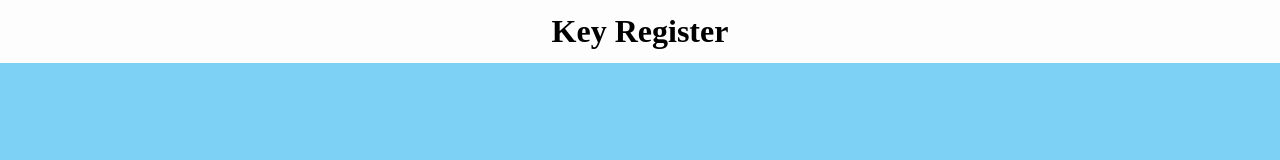
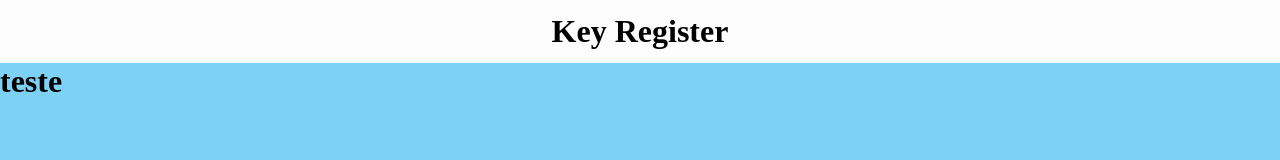
Before and after one commit to gustta11/KeyRegister2.0, a React (Vite) app: page /Components/Users/Admin/HomeAdmin in a window 1280 px wide. Shown: the top 160 px of the page. Built offline with nearby package versions, Linux system fonts and the light colour scheme.

Commit message:
testanto admin

```diff
--- a/Frontend/src/Components/Users/Admin/HomeAdmin.jsx
+++ b/Frontend/src/Components/Users/Admin/HomeAdmin.jsx
@@ -8,7 +8,7 @@ function HomeAdmin (){
     return(
         <>
         <Top1/>
-
+        <h1>teste</h1>
         </>
     )
 }
--- a/Frontend/src/Components/Users/Admin/LoginAdmin.jsx
+++ b/Frontend/src/Components/Users/Admin/LoginAdmin.jsx
@@ -12,7 +12,7 @@ const LoginAdmin = () => {
 
   const handleSubmit = (event) => {
     event.preventDefault();
-    if (usuario === 'Admin' && senha === 'Admin') {
+    if (usuario === 'a' && senha === 'a') {
       navigate('/Components/Users/Admin/HomeAdmin');
     } else {
       alert('Login ou senha incorretos');
```
